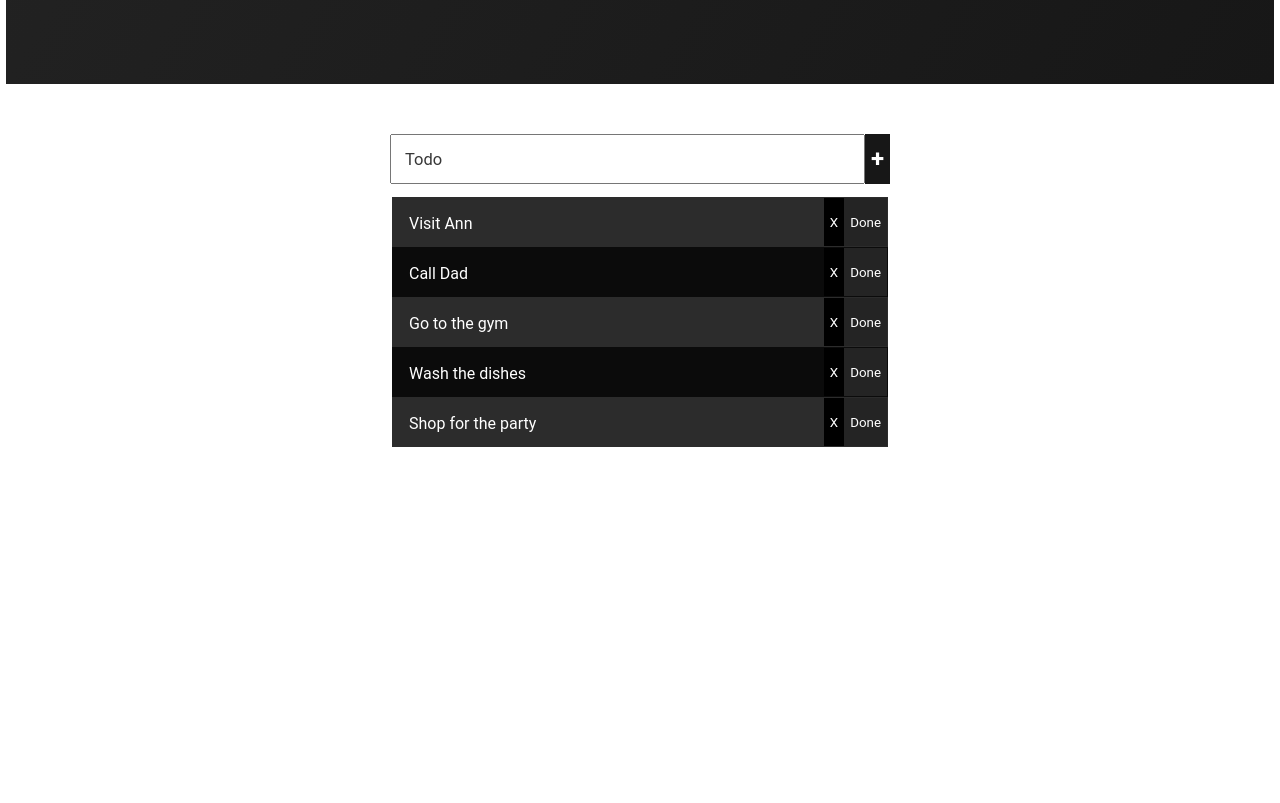
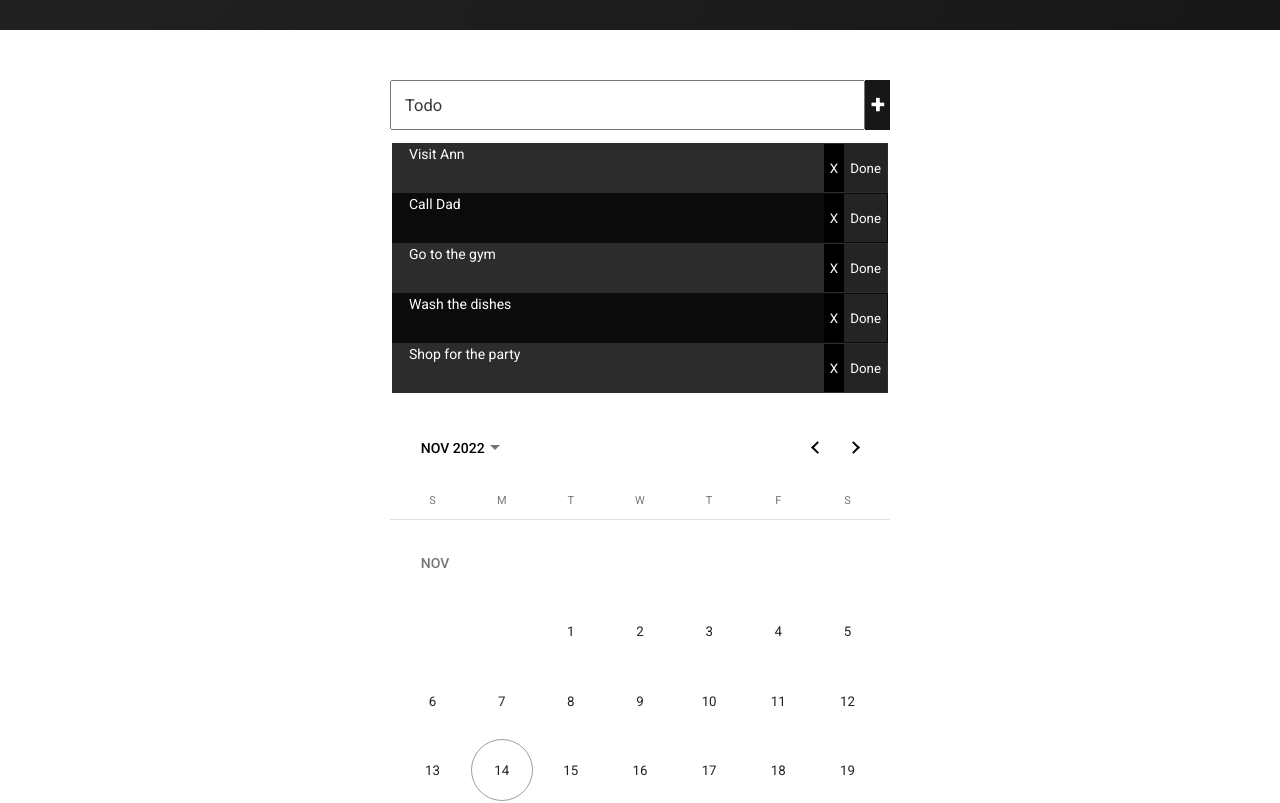
Before and after one commit to SophieMatts/Angular-To-Do-List-, an Angular app: page / in a window 1280 px wide. Shown: the part 140-943 px from the top of the page. Before the commit the page ends 800 px from the top, so only its background shows below. Built offline with nearby package versions, Linux system fonts and the light colour scheme.

Commit message:
Added Calendar component and module

```diff
--- a/angular.json
+++ b/angular.json
@@ -23,6 +23,7 @@
               "src/assets"
             ],
             "styles": [
+              "./node_modules/@angular/material/prebuilt-themes/indigo-pink.css",
               "src/styles.css"
             ],
             "scripts": []
@@ -90,6 +91,7 @@
               "src/assets"
             ],
             "styles": [
+              "./node_modules/@angular/material/prebuilt-themes/indigo-pink.css",
               "src/styles.css"
             ],
             "scripts": []
--- a/package.json
+++ b/package.json
@@ -11,10 +11,12 @@
   "private": true,
   "dependencies": {
     "@angular/animations": "^14.2.0",
+    "@angular/cdk": "^14.2.7",
     "@angular/common": "^14.2.0",
     "@angular/compiler": "^14.2.0",
     "@angular/core": "^14.2.0",
     "@angular/forms": "^14.2.0",
+    "@angular/material": "^14.2.7",
     "@angular/platform-browser": "^14.2.0",
     "@angular/platform-browser-dynamic": "^14.2.0",
     "@angular/router": "^14.2.0",
--- a/src/app/app.component.html
+++ b/src/app/app.component.html
@@ -3,4 +3,5 @@
 <body>
     <header>Task List </header>
     <task-list></task-list>
+    <app-calendar></app-calendar>
 </body>
--- a/src/app/app.module.ts
+++ b/src/app/app.module.ts
@@ -4,6 +4,9 @@
 import { AppRoutingModule } from './app-routing.module';
 import { AppComponent } from './app.component';
 import { TaskListModule } from './task-list/task-list.module';
+import { CalendarModule } from './calendar/calendar.module';
+
+
 
 
 @NgModule({
@@ -14,7 +17,8 @@
   imports: [
     BrowserModule,
     AppRoutingModule,
-    TaskListModule
+    TaskListModule,
+    CalendarModule,
   ],
   providers: [],
   bootstrap: [AppComponent]
--- /dev/null
+++ b/src/app/calendar/calendar.component.css
@@ -0,0 +1,8 @@
+div {
+    display: flex;
+    justify-content: center;
+}
+
+mat-calendar {
+    width: 500px;
+}
--- /dev/null
+++ b/src/app/calendar/calendar.component.html
@@ -0,0 +1,3 @@
+<div>
+    <mat-calendar></mat-calendar>
+</div>
--- /dev/null
+++ b/src/app/calendar/calendar.component.ts
@@ -0,0 +1,15 @@
+import { Component, OnInit } from '@angular/core';
+
+@Component({
+  selector: 'app-calendar',
+  templateUrl: './calendar.component.html',
+  styleUrls: ['./calendar.component.css']
+})
+export class CalendarComponent implements OnInit {
+
+  constructor() { }
+
+  ngOnInit(): void {
+  }
+
+}
--- a/src/index.html
+++ b/src/index.html
@@ -6,8 +6,11 @@
   <base href="/">
   <meta name="viewport" content="width=device-width, initial-scale=1">
   <link rel="icon" type="image/x-icon" href="favicon.ico">
+  <link rel="preconnect" href="https://fonts.gstatic.com">
+  <link href="https://fonts.googleapis.com/css2?family=Roboto:wght@300;400;500&display=swap" rel="stylesheet">
+  <link href="https://fonts.googleapis.com/icon?family=Material+Icons" rel="stylesheet">
 </head>
-<body>
+<body class="mat-typography">
   <app-root></app-root>
 </body>
 </html>
--- a/src/styles.css
+++ b/src/styles.css
@@ -1 +1,4 @@
 /* You can add global styles to this file, and also import other style files */
+
+html, body { height: 100%; }
+body { margin: 0; font-family: Roboto, "Helvetica Neue", sans-serif; }
```
Also changed, not shown: src/app/calendar/calendar.module.ts (added, +23 -0 lines), 2 other files (tests, documents, lock files or other folders).
